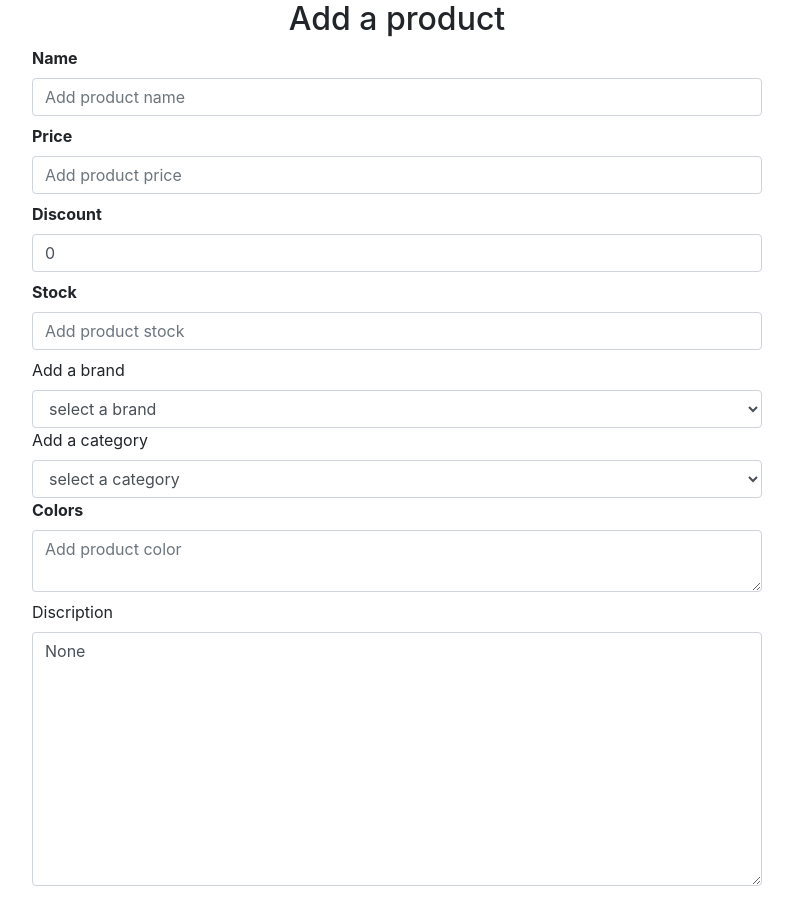
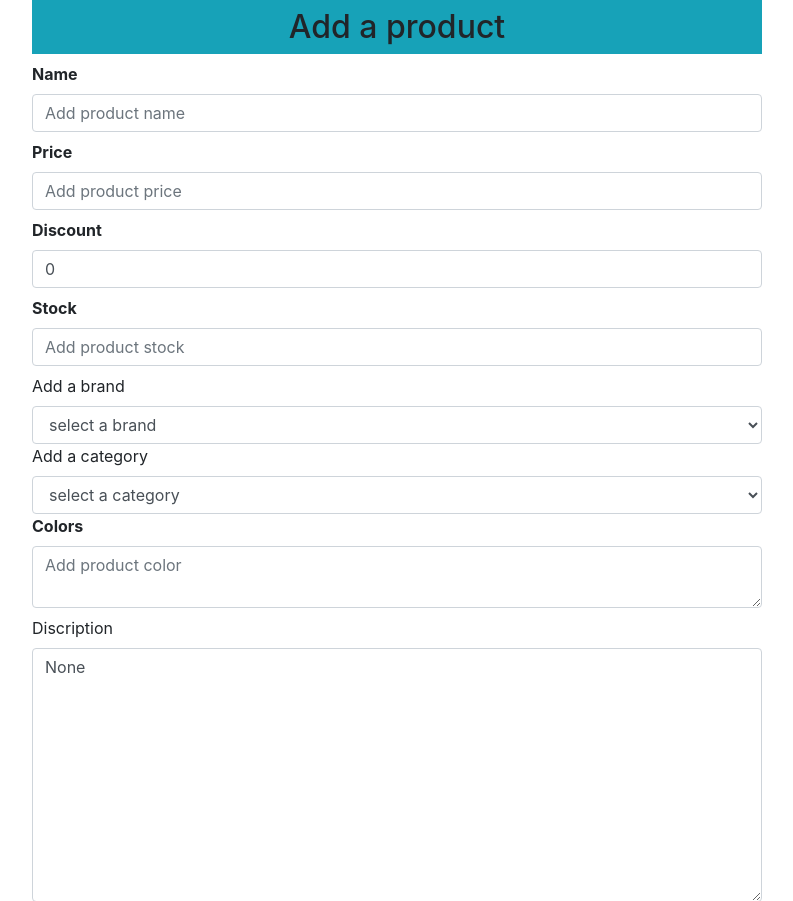
Before and after one commit to Power70/gloFarmersMkt, a Flask app: page /addproduct in a window 1280 px wide. Shown: the top 901 px of the page, without its empty margins (243-1036 px from the left). Run offline with Flask 3, Linux system fonts and the light colour scheme; data comes from the database, SQL or seed files in the repository; data that the repository does not hold is empty; some libraries are stand-ins or nearby versions.

Commit message:
modify the add product file

```diff
--- a/shop/templates/products/addproduct.html
+++ b/shop/templates/products/addproduct.html
@@ -7,7 +7,7 @@
     <div class="row">
     <div class="col-md-2"></div>
     <div class="col-md-8">
-        <h2 class="text-center">Add a product</h2>
+        <h2 class="text-center bg-info p-2">Add a product</h2>
         {% from "_formhelpers.html" import render_field %}
         <form method="POST" enctype="multipart/form-data">
             {{ render_field(form.name, class="form-control", placeholder="Add product name") }}
```
